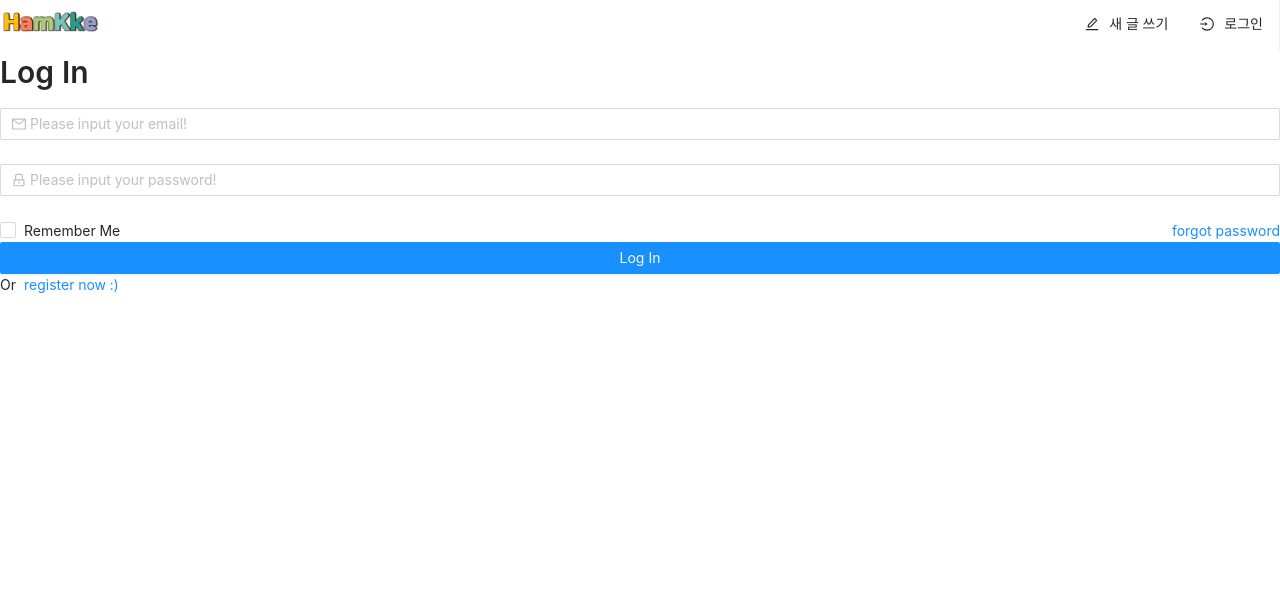
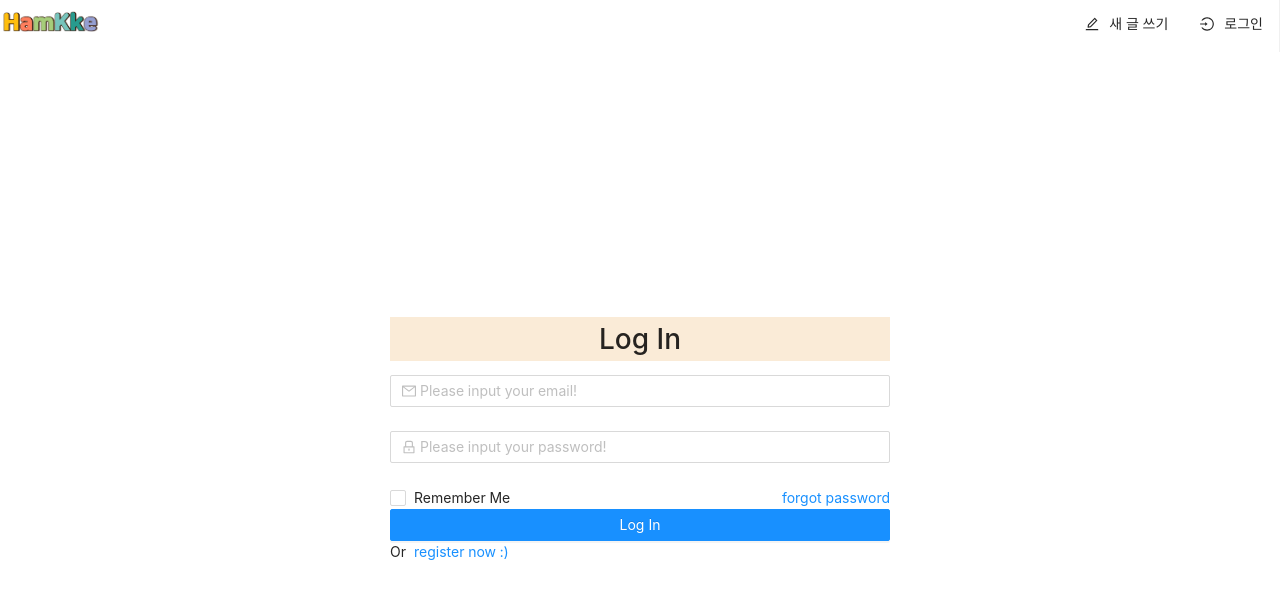
Before and after one commit to jiye-7/hamkke-study-platform-client, a React (Create React App) app: page /login in a window 1280 px wide. Shown: the top 598 px of the page. Built offline with nearby package versions, Linux system fonts and the light colour scheme.

Commit message:
login page style add

```diff
--- a/package.json
+++ b/package.json
@@ -7,13 +7,16 @@
     "@testing-library/react": "^12.1.2",
     "@testing-library/user-event": "^13.5.0",
     "antd": "^4.18.6",
+    "axios": "^0.26.0",
     "formik": "^2.2.9",
+    "node-sass": "^7.0.1",
     "react": "^17.0.2",
     "react-dom": "^17.0.2",
     "react-router-dom": "^6.2.1",
     "react-scripts": "5.0.0",
     "styled-components": "^5.3.3",
-    "web-vitals": "^2.1.4"
+    "web-vitals": "^2.1.4",
+    "yup": "^0.32.11"
   },
   "scripts": {
     "start": "react-scripts start",
--- a/src/components/views/LoginPage/LoginPage.jsx
+++ b/src/components/views/LoginPage/LoginPage.jsx
@@ -69,8 +69,8 @@ function LoginPage(props) {
 				handleBlur,
 				handleSubmit,
 			}) => (
-				<div className='login-container'>
-					<Title level={2}>Log In</Title>
+				<div className='login--container'>
+					<h1 className='login--container__title'>Log In</h1>
 					<form onSubmit={handleSubmit}>
 						<Form.Item name='email' rules={[{ required: true }]}>
 							<Input
--- a/src/components/views/Navbar/Sections/LeftMenu.jsx
+++ b/src/components/views/Navbar/Sections/LeftMenu.jsx
@@ -1,16 +1,17 @@
 import React from 'react';
+import { Link } from 'react-router-dom';
 import { Menu } from 'antd';
 import HamkkeLogo from '../../../utils/image/hamkkelogo.jpg';
 import '../Navbar.scss';
 
 function LeftMenu() {
-  return (
-    <div className='menu__left-menu'>
-      <a href='/' className='menu__left-menu-logo'>
-        <img src={HamkkeLogo} alt='logo' />
-      </a>
-    </div>
-  );
+	return (
+		<div className='menu__left-menu'>
+			<Link to='/' className='menu__left-menu-logo'>
+				<img src={HamkkeLogo} alt='logo' />
+			</Link>
+		</div>
+	);
 }
 
 export default LeftMenu;
--- a/src/components/views/Navbar/Sections/RightMenu.jsx
+++ b/src/components/views/Navbar/Sections/RightMenu.jsx
@@ -1,4 +1,5 @@
 import React, { useState } from 'react';
+import { Link } from 'react-router-dom';
 import { Menu } from 'antd';
 import { EditOutlined, LoginOutlined, LogoutOutlined } from '@ant-design/icons';
 
@@ -13,10 +14,10 @@ function RightMenu() {
 		<div className='menu__right-menu'>
 			<Menu onClick={handleClick}>
 				<Menu.Item key='newpost' icon={<EditOutlined />}>
-          <a href='/write'>새 글 쓰기</a>
+					<Link to='/write'>새 글 쓰기</Link>
 				</Menu.Item>
 				<Menu.Item key='login' icon={<LoginOutlined />}>
-          <a href='/login'>로그인</a>
+					<Link to='/login'>로그인</Link>
 				</Menu.Item>
 			</Menu>
 		</div>
--- a/src/components/views/RegisterPage/RegisterPage.jsx
+++ b/src/components/views/RegisterPage/RegisterPage.jsx
@@ -4,8 +4,8 @@ import { Button } from 'antd';
 import { registerUserAPI } from '../../../_module/userApi';
 
 const RegisterPage = () => {
-	// email validate
-	const validateEmail = (value) => {
+	const validate = {
+		validateEmail: (value) => {
 			let error;
 
 			if (!value) {
@@ -14,10 +14,8 @@ const RegisterPage = () => {
 				error = `Invalid email address..`;
 			}
 			return error;
-	};
-
-	// password validate
-	const validatePassword = (value) => {
+		},
+		validatePassword: (value) => {
 			let error;
 
 			if (!value) {
@@ -26,10 +24,8 @@ const RegisterPage = () => {
 				error = 'Password must be at least 5 characters';
 			}
 			return error;
-	};
-
-	// passwordConfirm validate
-	const validatePasswordConfirm = (password, pwConfirm) => {
+		},
+		validatePasswordConfirm: (password, pwConfirm) => {
 			let error;
 
 			if (!pwConfirm) {
@@ -38,10 +34,8 @@ const RegisterPage = () => {
 				error = 'Password is not matched';
 			}
 			return error;
-	};
-
-	// nickname validate
-	const validateNickname = (value) => {
+		},
+		validateNickname: (value) => {
 			let error;
 
 			if (!value) {
@@ -50,6 +44,7 @@ const RegisterPage = () => {
 				error = 'Nickname must be at least 5 characters';
 			}
 			return error;
+		},
 	};
 
 	return (
@@ -76,39 +71,39 @@ const RegisterPage = () => {
 				}}
 			>
 				{({ values, errors, touched, handleReset }) => (
-					<Form>
-						<div>
+					<Form className='register--container--form'>
+						<div className='register--container--form_email'>
 							<label htmlFor='Emil'>Email</label>
 							<Field
 								id='Emil'
 								name='email'
 								type='email'
-								validate={validateEmail}
+								validate={validate.validateEmail}
 								autoComplete='on'
 							/>
 							{errors.email && touched.email && <div>{errors.email}</div>}
 						</div>
-						<div>
+						<div className='register--container--form_password'>
 							<label htmlFor='Password'>Password</label>
 							<Field
 								id='Password'
 								name='password'
 								type='password'
-								validate={validatePassword}
+								validate={validate.validatePassword}
 								autoComplete='off'
 							/>
 							{errors.password && touched.password && (
 								<div>{errors.password}</div>
 							)}
 						</div>
-						<div>
+						<div className='register--container--form_pwconfirm'>
 							<label htmlFor='PasswordConfirm'>PwConfirm</label>
 							<Field
 								id='PasswordConfirm'
 								name='pwConfirm'
 								type='password'
 								validate={(pwConfirm) =>
-									validatePasswordConfirm(values.password, pwConfirm)
+									validate.validatePasswordConfirm(values.password, pwConfirm)
 								}
 								autoComplete='off'
 							/>
@@ -116,13 +111,13 @@ const RegisterPage = () => {
 								<div>{errors.pwConfirm}</div>
 							)}
 						</div>
-						<div>
+						<div className='register--container--form_nickname'>
 							<label htmlFor='Nickname'>Nickname</label>
 							<Field
 								id='Nickname'
 								name='nickname'
 								type='text'
-								validate={validateNickname}
+								validate={validate.validateNickname}
 								autoComplete='on'
 							/>
 							{errors.nickname && touched.nickname && (
--- a/src/index.js
+++ b/src/index.js
@@ -1,10 +1,10 @@
 import React from 'react';
 import ReactDOM from 'react-dom';
+import App from './App';
 import './index.css';
-import App from './App';
-import 'antd/dist/antd.css';
+import 'antd/dist/antd.min.css';
+
 import axios from 'axios';
-
 axios.defaults.withCredentials = true;
 
 ReactDOM.render(
--- a/src/style/loginPage.scss
+++ b/src/style/loginPage.scss
@@ -0,0 +1,14 @@
+.login--container {
+	display: flex;
+	flex-direction: column;
+	justify-content: center;
+	margin: 0 auto;
+	width: 500px;
+	height: 100vh;
+
+	&__title {
+		display: flex;
+		justify-content: center;
+		background-color: antiquewhite;
+	}
+}
--- a/src/style/registerPage.scss
+++ b/src/style/registerPage.scss
@@ -0,0 +1,12 @@
+.register--container {
+	display: flex;
+	flex-direction: column;
+	justify-content: center;
+	margin: 0 auto;
+	width: 500px;
+	height: 100vh;
+
+	&--form {
+		background-color: red;
+	}
+}
--- a/src/style/styles.scss
+++ b/src/style/styles.scss
@@ -0,0 +1,2 @@
+@import url('./loginPage.scss');
+@import url('./registerPage.scss');
```
Also changed, not shown: 1 other file (tests, documents, lock files or other folders). Lines whose indentation alone changed are shown as unchanged.
